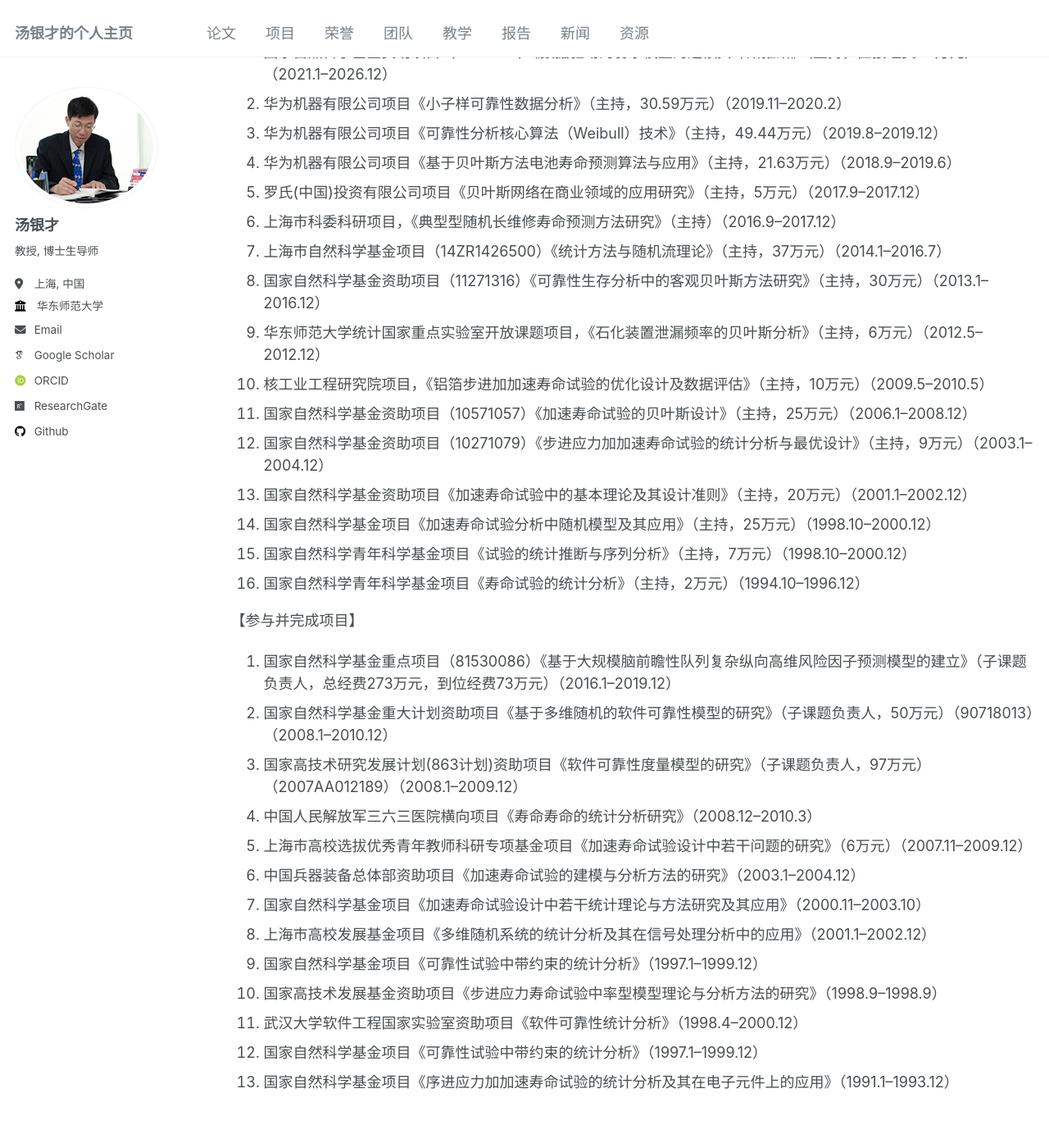
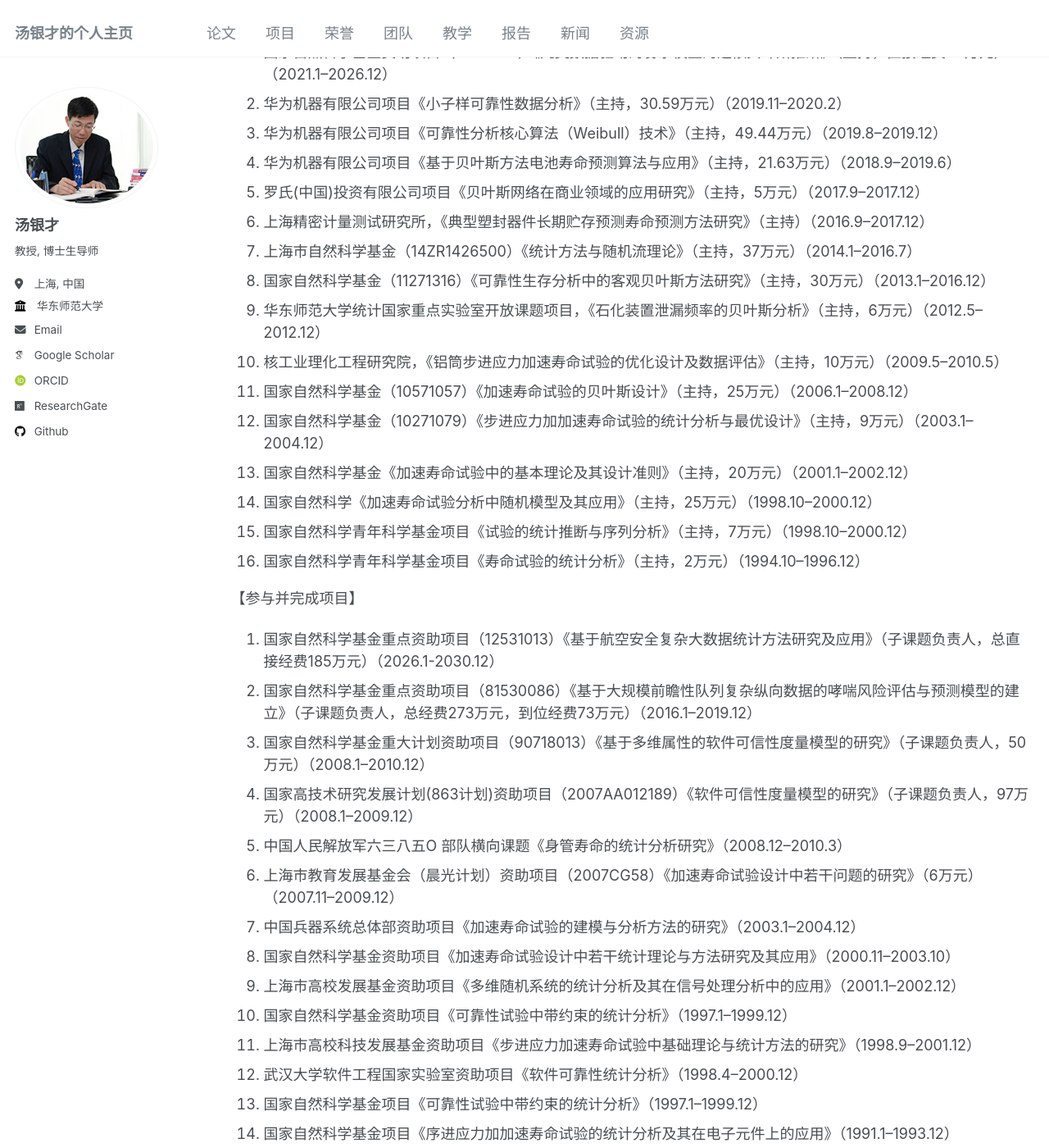
Before and after one commit to tangyc8866/tangyc8866.github.io, a Jekyll site: the page built from _pages/project.md, in a window 1280 px wide and 1400 px high, scrolled down 736 px. Shown: the whole window at 82% size. Built offline with Jekyll 4.4.1, drawn with Linux system fonts in a browser that asks for light colours; some web fonts are replaced.

Commit message:
Update project.md

```diff
--- a/_pages/project.md
+++ b/_pages/project.md
@@ -24,35 +24,36 @@ author_profile: true
 
 【主持完成项目】
 
-1. 国家自然科学基金资助项目（12271168）《数据驱动的复杂模型的近似贝叶斯推断》（主持，直接经费46万元）（2021.1–2026.12）
+1. 国家自然科学基金资助项目（12271168）《几类数据驱动的复杂模型的近似贝叶斯推断》（主持，直接经费46万元）（2021.1–2026.12）
 2. 华为机器有限公司项目《小子样可靠性数据分析》（主持，30.59万元）（2019.11–2020.2）
 3. 华为机器有限公司项目《可靠性分析核心算法（Weibull）技术》（主持，49.44万元）（2019.8–2019.12）
 4. 华为机器有限公司项目《基于贝叶斯方法电池寿命预测算法与应用》（主持，21.63万元）（2018.9–2019.6）
 5. 罗氏(中国)投资有限公司项目《贝叶斯网络在商业领域的应用研究》（主持，5万元）（2017.9–2017.12）
-6. 上海市科委科研项目，《典型型随机长维修寿命预测方法研究》（主持）（2016.9–2017.12）
-7. 上海市自然科学基金项目（14ZR1426500）《统计方法与随机流理论》（主持，37万元）（2014.1–2016.7）
-8. 国家自然科学基金资助项目（11271316）《可靠性生存分析中的客观贝叶斯方法研究》（主持，30万元）（2013.1–2016.12）
+6. 上海精密计量测试研究所，《典型塑封器件长期贮存预测寿命预测方法研究》（主持）（2016.9–2017.12）
+7. 上海市自然科学基金（14ZR1426500）《统计方法与随机流理论》（主持，37万元）（2014.1–2016.7）
+8. 国家自然科学基金（11271316）《可靠性生存分析中的客观贝叶斯方法研究》（主持，30万元）（2013.1–2016.12）
 9. 华东师范大学统计国家重点实验室开放课题项目，《石化装置泄漏频率的贝叶斯分析》（主持，6万元）（2012.5–2012.12）
-10. 核工业工程研究院项目，《铝箔步进加加速寿命试验的优化设计及数据评估》（主持，10万元）（2009.5–2010.5）
-11. 国家自然科学基金资助项目（10571057）《加速寿命试验的贝叶斯设计》（主持，25万元）（2006.1–2008.12）
-12. 国家自然科学基金资助项目（10271079）《步进应力加加速寿命试验的统计分析与最优设计》（主持，9万元）（2003.1–2004.12）
-13. 国家自然科学基金资助项目《加速寿命试验中的基本理论及其设计准则》（主持，20万元）（2001.1–2002.12）
-14. 国家自然科学基金项目《加速寿命试验分析中随机模型及其应用》（主持，25万元）（1998.10–2000.12）
+10. 核工业理化工程研究院，《铝筒步进应力加速寿命试验的优化设计及数据评估》（主持，10万元）（2009.5–2010.5）
+11. 国家自然科学基金（10571057）《加速寿命试验的贝叶斯设计》（主持，25万元）（2006.1–2008.12）
+12. 国家自然科学基金（10271079）《步进应力加加速寿命试验的统计分析与最优设计》（主持，9万元）（2003.1–2004.12）
+13. 国家自然科学基金《加速寿命试验中的基本理论及其设计准则》（主持，20万元）（2001.1–2002.12）
+14. 国家自然科学《加速寿命试验分析中随机模型及其应用》（主持，25万元）（1998.10–2000.12）
 15. 国家自然科学青年科学基金项目《试验的统计推断与序列分析》（主持，7万元）（1998.10–2000.12）
 16. 国家自然科学青年科学基金项目《寿命试验的统计分析》（主持，2万元）（1994.10–1996.12）
 
 【参与并完成项目】
 
-1. 国家自然科学基金重点项目（81530086）《基于大规模脑前瞻性队列复杂纵向高维风险因子预测模型的建立》（子课题负责人，总经费273万元，到位经费73万元）（2016.1–2019.12）
-2. 国家自然科学基金重大计划资助项目《基于多维随机的软件可靠性模型的研究》（子课题负责人，50万元）（90718013）（2008.1–2010.12）
-3. 国家高技术研究发展计划(863计划)资助项目《软件可靠性度量模型的研究》（子课题负责人，97万元）（2007AA012189）（2008.1–2009.12）
-4. 中国人民解放军三六三医院横向项目《寿命寿命的统计分析研究》（2008.12–2010.3）
-5. 上海市高校选拔优秀青年教师科研专项基金项目《加速寿命试验设计中若干问题的研究》（6万元）（2007.11–2009.12）
-6. 中国兵器装备总体部资助项目《加速寿命试验的建模与分析方法的研究》（2003.1–2004.12）
-7. 国家自然科学基金项目《加速寿命试验设计中若干统计理论与方法研究及其应用》（2000.11–2003.10）
-8. 上海市高校发展基金项目《多维随机系统的统计分析及其在信号处理分析中的应用》（2001.1–2002.12）
-9. 国家自然科学基金项目《可靠性试验中带约束的统计分析》（1997.1–1999.12）
-10. 国家高技术发展基金资助项目《步进应力寿命试验中率型模型理论与分析方法的研究》（1998.9–1998.9）
-11. 武汉大学软件工程国家实验室资助项目《软件可靠性统计分析》（1998.4–2000.12）
-12. 国家自然科学基金项目《可靠性试验中带约束的统计分析》（1997.1–1999.12）
-13. 国家自然科学基金项目《序进应力加加速寿命试验的统计分析及其在电子元件上的应用》（1991.1–1993.12）
+1. 国家自然科学基金重点资助项目（12531013）《基于航空安全复杂大数据统计方法研究及应用》（子课题负责人，总直接经费185万元）（2026.1-2030.12）
+2. 国家自然科学基金重点资助项目（81530086）《基于大规模前瞻性队列复杂纵向数据的哮喘风险评估与预测模型的建立》（子课题负责人，总经费273万元，到位经费73万元）（2016.1–2019.12）
+3. 国家自然科学基金重大计划资助项目（90718013）《基于多维属性的软件可信性度量模型的研究》（子课题负责人，50万元）（2008.1–2010.12）
+4. 国家高技术研究发展计划(863计划)资助项目（2007AA012189）《软件可信性度量模型的研究》（子课题负责人，97万元）（2008.1–2009.12）
+5. 中国人民解放军六三八五O 部队横向课题《身管寿命的统计分析研究》（2008.12–2010.3）
+6. 上海市教育发展基金会（晨光计划）资助项目（2007CG58）《加速寿命试验设计中若干问题的研究》（6万元）（2007.11–2009.12）
+7. 中国兵器系统总体部资助项目《加速寿命试验的建模与分析方法的研究》（2003.1–2004.12）
+8. 国家自然科学基金资助项目《加速寿命试验设计中若干统计理论与方法研究及其应用》（2000.11–2003.10）
+9. 上海市高校发展基金资助项目《多维随机系统的统计分析及其在信号处理分析中的应用》（2001.1–2002.12）
+10. 国家自然科学基金资助项目《可靠性试验中带约束的统计分析》（1997.1–1999.12）
+11. 上海市高校科技发展基金资助项目《步进应力加速寿命试验中基础理论与统计方法的研究》（1998.9–2001.12）
+12. 武汉大学软件工程国家实验室资助项目《软件可靠性统计分析》（1998.4–2000.12）
+13. 国家自然科学基金项目《可靠性试验中带约束的统计分析》（1997.1–1999.12）
+14. 国家自然科学基金项目《序进应力加加速寿命试验的统计分析及其在电子元件上的应用》（1991.1–1993.12）
```
